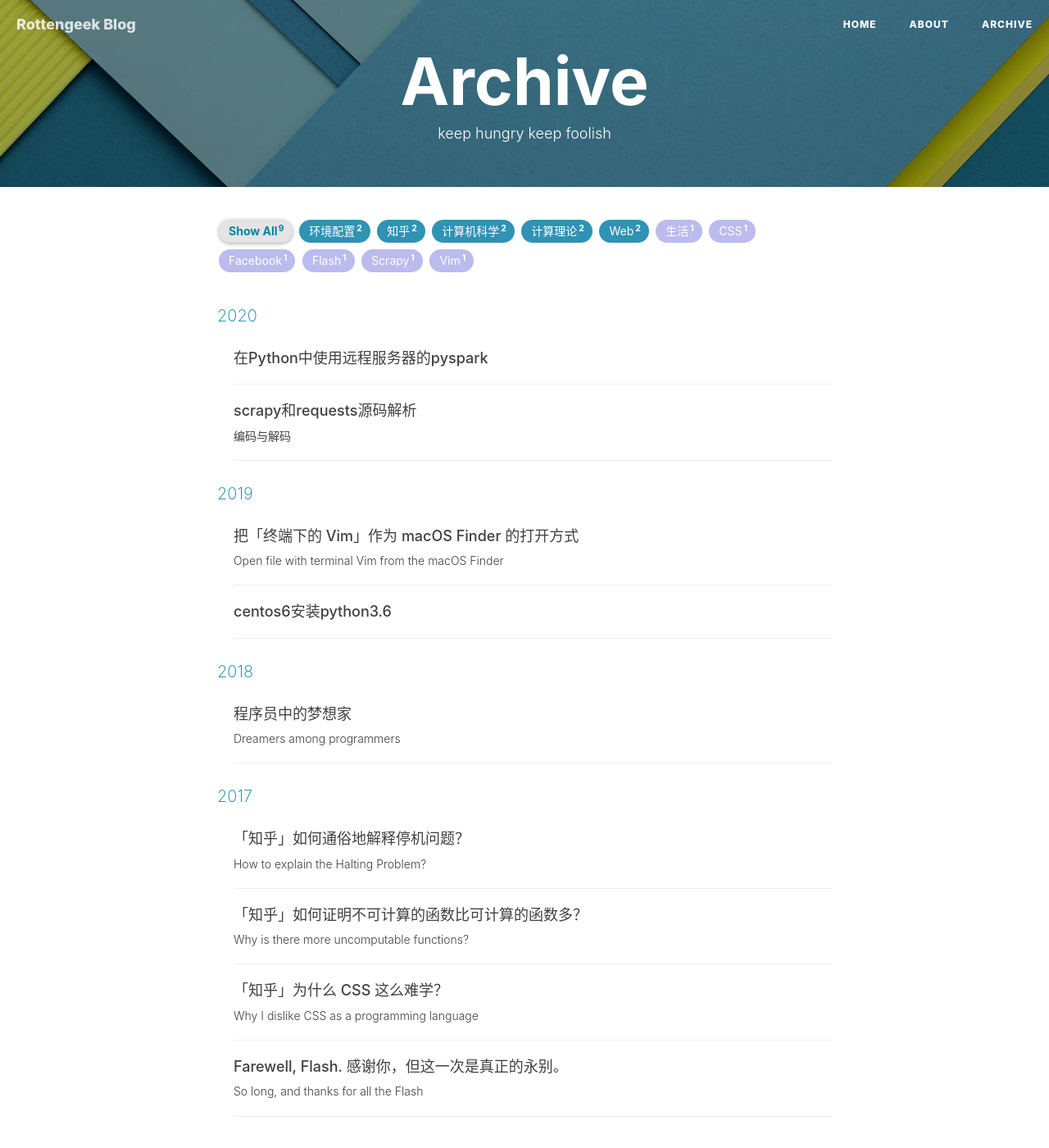
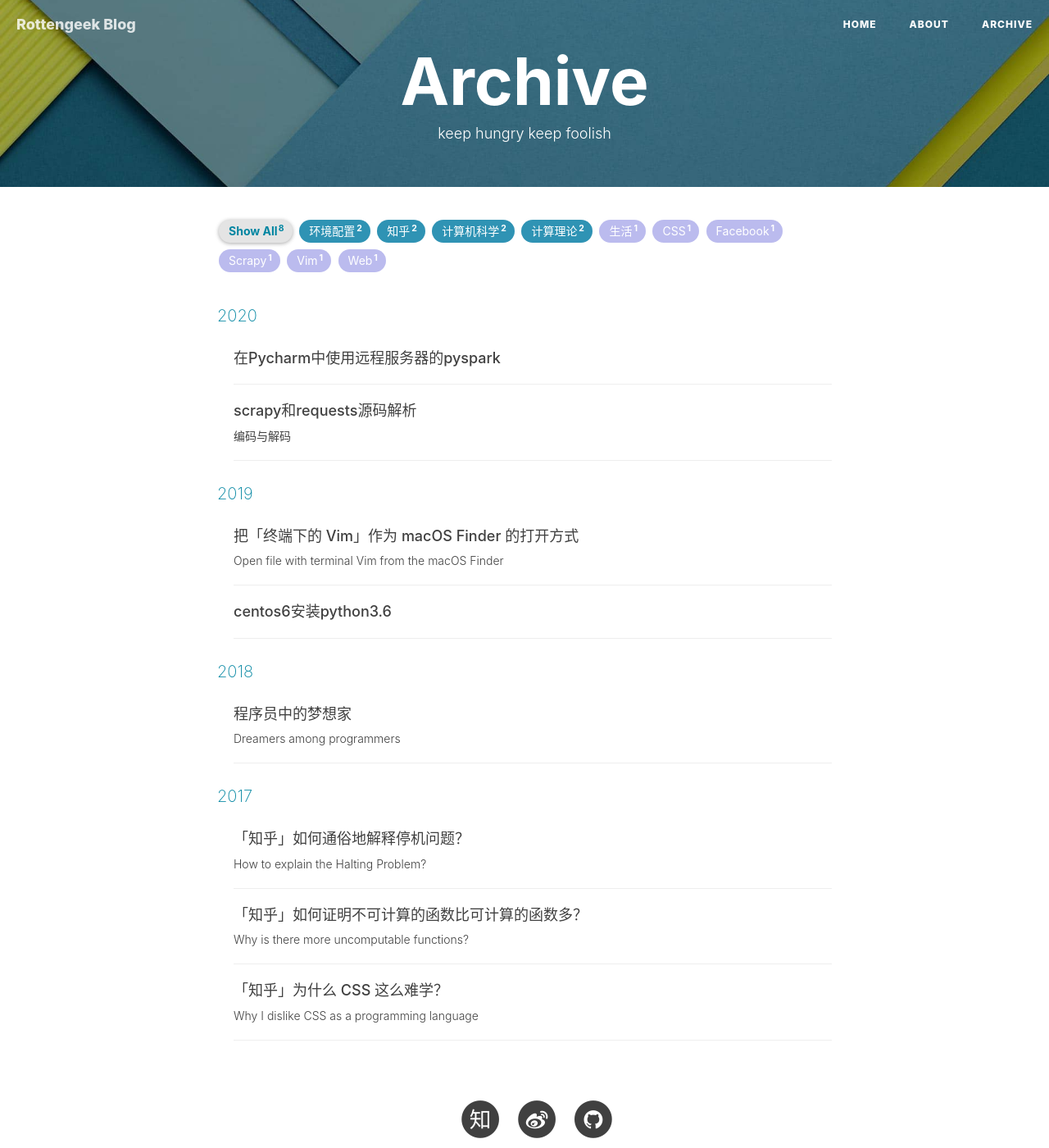
Before and after one commit to rottengeek/rottengeek.github.io, a Jekyll site: the page built from archive.html, in a window 1280 px wide and 1400 px high. Shown: the whole window at 82% size. Built offline with Jekyll 4.4.1, drawn with Linux system fonts in a browser that asks for light colours; nearby versions of some CDN libraries; comment, search, counter and statistics services are not loaded; some of the changed lines change nothing that is shown.

Commit message:
修改标题

```diff
--- a/_posts/2017-07-26-farewell-flash.md
+++ /dev/null
@@ -1,87 +0,0 @@
----
-layout: post
-title: "Farewell, Flash. 感谢你，但这一次是真正的永别。"
-subtitle: "So long, and thanks for all the Flash"
-author: "Hux"
-header-img: "img/post-bg-farewell-flash.jpg"
-header-mask: 0.2
-tags:
-  - Web
-  - Flash
----
-
-> 本文首发于我的知乎专栏 [The Little Programmer](https://zhuanlan.zhihu.com/p/28109200)，转载请保留链接 ;)
-
-一年半前，我曾和 Flash 作过一次告别。那一次，Adobe Flash Professional CC 被重新命名为了 Adobe Animate CC，宣告着 Flash 作为一个创作工具走到了尽头。
-
-
-![](/img/in-post/post-f-f-weibo.png)
-
-
-
-而今天，通过 Chromium 博客 [So long, and thanks for all the Flash](https://blog.chromium.org/2017/07/so-long-and-thanks-for-all-flash.html) 我才得知，Adobe 官博在 [Flash & The Future of Interactive Content](https://blogs.adobe.com/conversations/2017/07/adobe-flash-update.html) 一文中，宣布将在 2020 年底时停止发布与更新 Flash Player。这一次，意味着 Flash 作为一个平台走到了尽头。
-
-
-
-在不少人眼里，Flash 与 HTML5 是纯粹的竞争关系，我们应该为 HTML5 与 Open Web 标准的胜利欢呼，而将 Flash 狠狠的咒骂在黄泉之下。但其实，大多数人都忘记了，或是从不曾知道：**HTML5（严谨的来说，其 marketing 含义中所涵盖的那些 Web APIs），有很大一部分正是 Flash 平台、Flash 社区对 web 标准做出的贡献。**
-
-正如 [Flash & The Future of Interactive Content](https://blogs.adobe.com/conversations/2017/07/adobe-flash-update.html) 所说：
-
-> Adobe has long played a leadership role in advancing interactivity and creative content – from video, to games and more – on the web. Where we’ve seen a need to push content and interactivity forward, we’ve innovated to meet those needs. **Where a format didn’t exist, we invented one – such as with Flash and Shockwave. And over time, as the web evolved, these new formats were adopted by the community, in some cases formed the basis for open standards, and became an essential part of the web.**
-
-当我们（企业、用户）需要 web 平台承载包括视频、游戏在内的各种富交互内容而 web 平台本身还不具备这样的能力时，我们通过给予这个平台一种新的格式，以满足大家的需求，这就是 Flash Player，作为一种私有平台与浏览器插件，却能一度成为 web 事实标准的客观原因。
-
-而时至今日，这些 web 平台所欠缺的能力，在得到市场与社区的认可之后，逐渐被从 Flash 中吸收与扬弃，成为了诸如 HTML5 Video/Audio/Canvas、WebGL 这些真正的 Open Web 标准。这时候，这些在诞生之初颇为创新的，作为了一种「过渡手段」、「Shim」的私有平台，便自然而然的，慢慢的不再被需要了。
-
-**这并不应该理解为一种失败，而应该说，它们「功成身退」了。**
-
-<br/>
-
-ActionScript 3.0，Flash 中的御用编程语言，作为 ES4 的唯一实现，[推动了 ECMAScript 标准的发展，深远得影响着现代 JavaScript](https://www.zhihu.com/question/49170215/answer/114640341)；
-
-Adobe Flex，Flash 平台的企业开发框架，在今年和 [@徐飞](https://www.zhihu.com/people/sharpmaster) 老师聊到时，还一起怀念并认可其相比现代 web 前端/客户端开发在工具链、协作、兼容性、UI 组件等方面的先进与成熟；
-Adobe AIR，作为最早借鉴 JRT 将 web 相关技术的 Runtime 植入操作系统或捆绑在可执行文件内的跨平台开发方案，或许可以视作 Cordova、Electron、NodeWebkit、ReactNative 这些方案的一个前身与成功先例；
-
-Microsoft IE 私有技术 ActiveX 中的 XMLHTTP，作为 XMLHTTPRequest 的前身，促进了 Ajax 的诞生与 Web 2.0 时代的来临；
-
-Google Gears 作为 2008 年时为了增强 web 应用的浏览器插件，其私有 API 分别是 App Cache、Web Worker、WebSQL 等标准或标准未遂的前身；
-
-Cordova/Phonegap 作为第一个面向移动端的 Hybrid 方案，成为了 web 开发与移动设备的 polyfill 与桥梁，加速了 Web 平台 Device APIs 的发展，并与 WebOS、FirefoxOS、Chrome Apps、Windows Runtime Apps 等一同影响了 Progressive Web App 的出现；
-
-Google Extension 中 Background Page 与 Event Page 多年对 web 平台后台持续计算的尝试，直接帮助了 Service Worker 的 API 设计；
-
-Google 的 NativeClient、Mozilla 的 asm.js 对于 web 追逐 native 性能的极致追求，则奠定了 Web Assembly 的诞生……
-
-你看，在这条道路上，Flash 与它的朋友们，其实并不孤单。
-
-**「看到你长大了，我也就可以心满意足的离开了。」**
-
-**就像是， web 技术发展的必然规律一样，**
-
-**而 Open Web 则因此不朽。**
-
-<br/>
-
-我很高兴，Google Chrome、Mozilla Firefox、Microsoft Edge 都能这么写到：
-
-> Flash helped make the web a rich, dynamic experience, and **shaped the modern set of web standards.**
->
-> --- "[So long, and thanks for all the Flash](https://blog.chromium.org/2017/07/so-long-and-thanks-for-all-flash.html)" Chromium Blog
-
-
-
-> Over the years, Flash has helped bring the Web to greatness with innovations in media and animation, **which ultimately have been added to the core web platform.**
->
-> --- "[Firefox Roadmap for Flash End-of-Life](https://blog.mozilla.org/futurereleases/2017/07/25/firefox-roadmap-flash-end-life/)" Mozilla Blog
-
-
-
-> Flash led the way on the web for rich content, gaming, animations, and media of all kinds, and **inspired many of the current web standards powering HTML5.**
->
-> --- "[The End of an Era – Next Steps for Adobe Flash](https://blogs.windows.com/msedgedev/2017/07/25/flash-on-windows-timeline/)" Windows Blog
-
-
-
-感谢你，Flash。
-
-感谢你们，那些「功成身退」的你们。
--- a/_posts/2020-05-12-pyspark_in_pycharm.md
+++ b/_posts/2020-05-12-pyspark_in_pycharm.md
@@ -1,6 +1,6 @@
 ---
 layout: post
-title: "在Python中使用远程服务器的pyspark"
+title: "在Pycharm中使用远程服务器的pyspark"
 author: "Daituodi"
 header-style: text
 tags:
```
